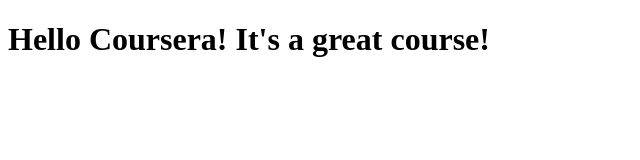
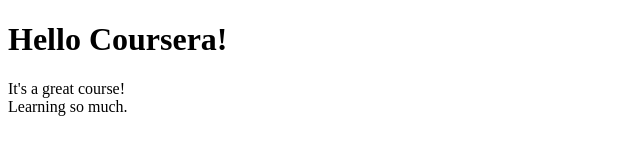
Before and after one commit to software-enginqueer/Coursera-Learning, a plain HTML site: page site/index.html in a window 1280 px wide. Shown: the whole page, without its empty margins (0-640 px from the left). Drawn offline with Linux system fonts and the light colour scheme.

Commit message:
Change for practice

```diff
--- a/site/index.html
+++ b/site/index.html
@@ -3,10 +3,11 @@
 <head>
 	<meta charset="utf-8">
 	<meta name="viewport" content="width=device-width, initial-scale=1">
-	<title></title>
+	<title>Coursera</title>
 </head>
 <body>
-	<h1>Hello Coursera! It's a great course!</h1>
+	<h1>Hello Coursera!</h1>
+	<p>It's a great course!<br>Learning so much.</p>
 
 </body>
 </html>
```
